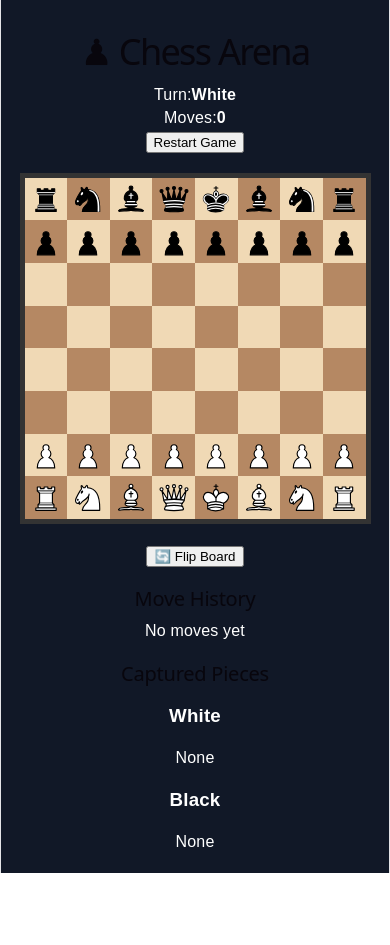
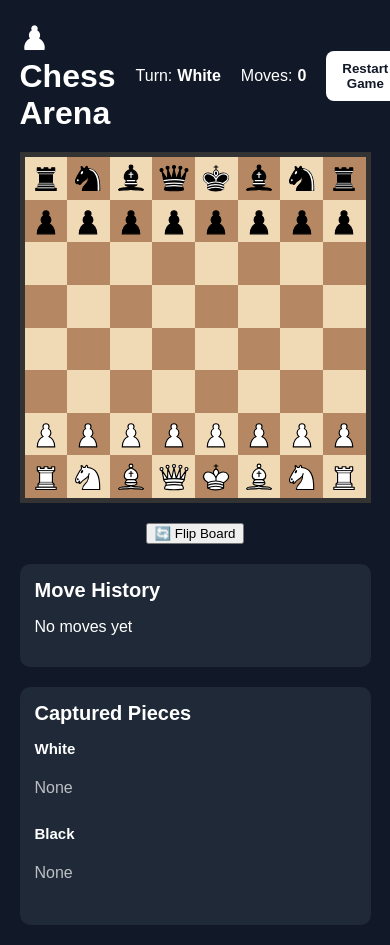
Before and after one commit to Adityacodes1467/CheckMate_, a React (Vite) app in the folder chess/: page / in a window 390 px wide. Before the commit the page ends 873 px from the top, so only its background shows below. Built offline with nearby package versions, Linux system fonts and the light colour scheme.

Commit message:
Added more css for the caputred pieces and move history and completed the flip button

```diff
--- a/chess/src/App.css
+++ b/chess/src/App.css
@@ -21,6 +21,60 @@ body {
     gap: 20px;
 
     padding: 20px;
+}
+
+
+.game-info {
+    width: min(90vw, 650px);
+
+    display: flex;
+
+    align-items: center;
+
+    justify-content: space-between;
+
+    gap: 20px;
+}
+
+.game-info h1 {
+    margin: 0;
+    font-size: 32px;
+}
+
+.status {
+    display: flex;
+
+    gap: 20px;
+
+    align-items: center;
+}
+
+.status p {
+    margin: 0;
+}
+
+.status strong {
+    margin-left: 5px;
+}
+
+.game-info button {
+    padding: 10px 16px;
+
+    border: none;
+
+    border-radius: 8px;
+
+    background: white;
+
+    color: #111827;
+
+    font-weight: bold;
+
+    cursor: pointer;
+}
+
+.game-info button:hover {
+    background: #e5e7eb;
 }
 
 
@@ -116,3 +170,92 @@ body {
 
     pointer-events: none;
 }
+
+
+.move-history {
+    width: min(90vw, 650px);
+
+    max-height: 200px;
+
+    overflow-y: auto;
+
+    padding: 15px;
+
+    background: #1f2937;
+
+    border-radius: 10px;
+}
+
+.move-history h2 {
+    margin: 0 0 10px;
+
+    font-size: 20px;
+}
+
+.move {
+    padding: 6px 0;
+
+    border-bottom: 1px solid #374151;
+
+    font-size: 14px;
+}
+
+.move:last-child {
+    border-bottom: none;
+}
+
+
+/* =========================
+   CAPTURED PIECES
+========================= */
+
+.captured-pieces {
+    width: min(90vw, 650px);
+
+    padding: 15px;
+
+    background: #1f2937;
+
+    border-radius: 10px;
+}
+
+.captured-pieces h2 {
+    margin: 0 0 15px;
+
+    font-size: 20px;
+}
+
+.captured-section {
+    margin-bottom: 15px;
+}
+
+.captured-section h3 {
+    margin: 0 0 8px;
+
+    font-size: 15px;
+}
+
+.captured-list {
+    min-height: 45px;
+
+    display: flex;
+
+    align-items: center;
+
+    gap: 8px;
+
+    flex-wrap: wrap;
+}
+
+.captured-list p {
+    margin: 0;
+
+    opacity: 0.7;
+}
+
+.captured-piece {
+    width: 38px;
+    height: 38px;
+
+    object-fit: contain;
+}
--- a/chess/src/components/ChessBoard.jsx
+++ b/chess/src/components/ChessBoard.jsx
@@ -2,6 +2,7 @@ import Square from "./Square";
 
 function ChessBoard({
     board,
+    isFlipped,
     selected,
     onSquareClick,
     onDragStart,
@@ -11,8 +12,23 @@ function ChessBoard({
     return (
         <div className="chess-board">
 
-            {board.map((row, y) =>
-                row.map((piece, x) => (
+            {Array.from({ length: 8 }, (_, displayY) => {
+
+                const y = isFlipped
+                    ? 7 - displayY
+                    : displayY;
+
+                return Array.from(
+                    { length: 8 },
+                    (_, displayX) => {
+
+                        const x = isFlipped
+                            ? 7 - displayX
+                            : displayX;
+
+                        const piece = board[y][x];
+
+                        return (
                             <Square
                                 key={`${x}-${y}`}
                                 piece={piece}
@@ -28,8 +44,10 @@ function ChessBoard({
                                 onDragOver={onDragOver}
                                 onDrop={onDrop}
                             />
-                ))
-            )}
+                        );
+                    }
+                );
+            })}
 
         </div>
     );
--- a/chess/src/index.css
+++ b/chess/src/index.css
@@ -1,111 +1,9 @@
-:root {
-  --text: #6b6375;
-  --text-h: #08060d;
-  --bg: #fff;
-  --border: #e5e4e7;
-  --code-bg: #f4f3ec;
-  --accent: #aa3bff;
-  --accent-bg: rgba(170, 59, 255, 0.1);
-  --accent-border: rgba(170, 59, 255, 0.5);
-  --social-bg: rgba(244, 243, 236, 0.5);
-  --shadow:
-    rgba(0, 0, 0, 0.1) 0 10px 15px -3px, rgba(0, 0, 0, 0.05) 0 4px 6px -2px;
+html,
+body,
+#root {
+    margin: 0;
+    padding: 0;
 
-  --sans: system-ui, 'Segoe UI', Roboto, sans-serif;
-  --heading: system-ui, 'Segoe UI', Roboto, sans-serif;
-  --mono: ui-monospace, Consolas, monospace;
-
-  font: 18px/145% var(--sans);
-  letter-spacing: 0.18px;
-  color-scheme: light dark;
-  color: var(--text);
-  background: var(--bg);
-  font-synthesis: none;
-  text-rendering: optimizeLegibility;
-  -webkit-font-smoothing: antialiased;
-  -moz-osx-font-smoothing: grayscale;
-
-  @media (max-width: 1024px) {
-    font-size: 16px;
-  }
+    width: 100%;
+    min-height: 100%;
 }
-
-@media (prefers-color-scheme: dark) {
-  :root {
-    --text: #9ca3af;
-    --text-h: #f3f4f6;
-    --bg: #16171d;
-    --border: #2e303a;
-    --code-bg: #1f2028;
-    --accent: #c084fc;
-    --accent-bg: rgba(192, 132, 252, 0.15);
-    --accent-border: rgba(192, 132, 252, 0.5);
-    --social-bg: rgba(47, 48, 58, 0.5);
-    --shadow:
-      rgba(0, 0, 0, 0.4) 0 10px 15px -3px, rgba(0, 0, 0, 0.25) 0 4px 6px -2px;
-  }
-
-  #social .button-icon {
-    filter: invert(1) brightness(2);
-  }
-}
-
-body {
-  margin: 0;
-}
-
-#root {
-  width: 1126px;
-  max-width: 100%;
-  margin: 0 auto;
-  text-align: center;
-  border-inline: 1px solid var(--border);
-  min-height: 100svh;
-  display: flex;
-  flex-direction: column;
-  box-sizing: border-box;
-}
-
-h1,
-h2 {
-  font-family: var(--heading);
-  font-weight: 500;
-  color: var(--text-h);
-}
-
-h1 {
-  font-size: 56px;
-  letter-spacing: -1.68px;
-  margin: 32px 0;
-  @media (max-width: 1024px) {
-    font-size: 36px;
-    margin: 20px 0;
-  }
-}
-h2 {
-  font-size: 24px;
-  line-height: 118%;
-  letter-spacing: -0.24px;
-  margin: 0 0 8px;
-  @media (max-width: 1024px) {
-    font-size: 20px;
-  }
-}
-p {
-  margin: 0;
-}
-
-code,
-.counter {
-  font-family: var(--mono);
-  display: inline-flex;
-  border-radius: 4px;
-  color: var(--text-h);
-}
-
-code {
-  font-size: 15px;
-  line-height: 135%;
-  padding: 4px 8px;
-  background: var(--code-bg);
-}
```
Also changed, not shown: chess/src/data/main.jsx (deleted, +0 -32 lines). Lines whose indentation alone changed are shown as unchanged.
